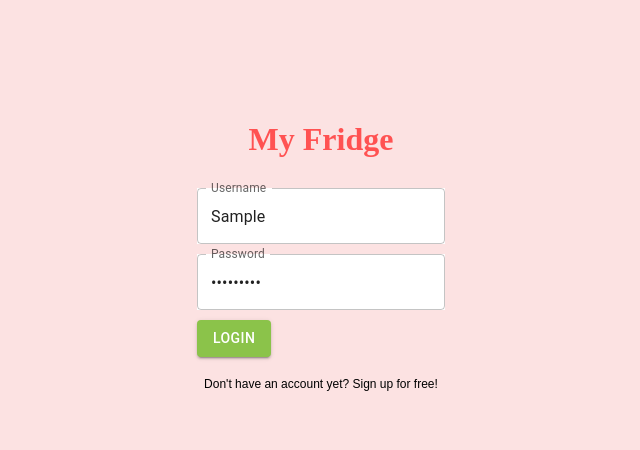
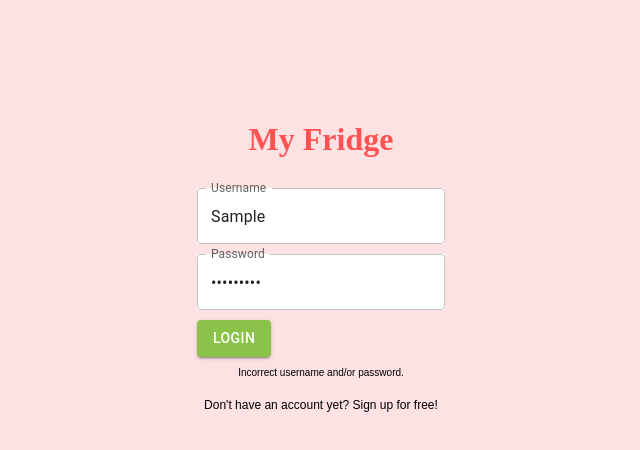
Before and after one commit to priscilla-silva/my-fridge, a React (Create React App) app in the folder my-fridge/: page / in a window 1280 px wide. Both pictures are taken after typing "Sample", "Sample123" into the empty fields and a click on the button "LOGIN". Shown: the top 450 px of the page, without its empty margins (319-959 px from the left). Built offline with nearby package versions, Linux system fonts and the light colour scheme.

Commit message:
error done

```diff
--- a/my-fridge/src/App.js
+++ b/my-fridge/src/App.js
@@ -24,6 +24,7 @@ function App() {
             });
         } else {
             console.log("Fail!")
+            setError("Incorrect username and/or password.")
         }
 
   }
--- a/my-fridge/src/comps/Loginform.js
+++ b/my-fridge/src/comps/Loginform.js
@@ -22,7 +22,7 @@ function Loginform({Login, error}) {
         <div className="username"><TextField  id="outlined-basic" label="Username" variant="outlined" onChange={e => setDetails({...details, username: e.target.value})} value={details.username} /></div>
         <div className="password"><TextField id="outlined-basic-password" type="password" label="Password" variant="outlined" onChange={e => setDetails({...details, password: e.target.value})} value={details.password} /></div>
         <div><Button id="login-btn"  variant="contained" type="submit">Login</Button></div>
-        {/* ERROR! */}
+        {(error != "") ? ( <div className="error">{error}</div>) : ""}
     </div>
     </form>
         </div>
--- a/my-fridge/src/index.css
+++ b/my-fridge/src/index.css
@@ -54,3 +54,11 @@ h4 {
 .password {
   background-color: white;
 }
+
+.error {
+  font-family:'Poppins', sans-serif;
+  font-weight: 300;
+  font-size: 10px;
+  text-align: center;
+  margin-top: 10px;
+}
```
